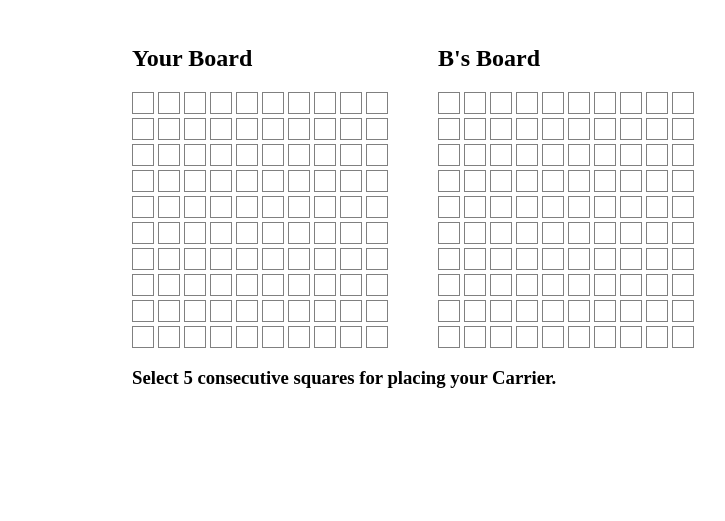
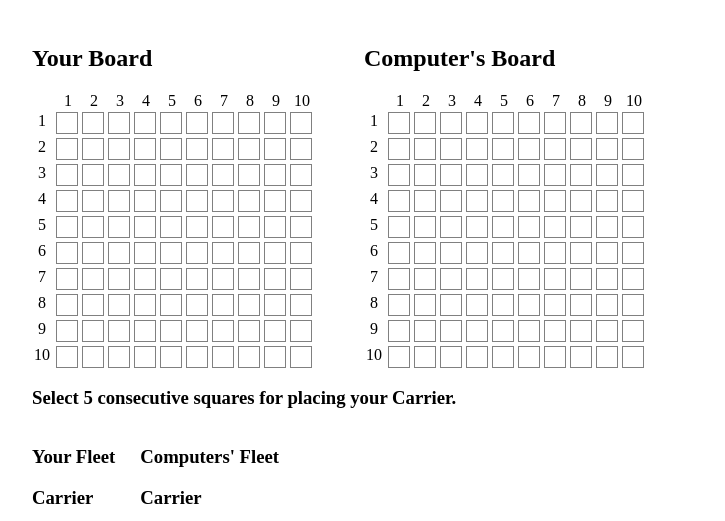
Before and after one commit to paposeco/battleship, a website built with webpack: page dist/index.html in a window 1280 px wide. Shown: the part 175-696 px from the top of the page, without its empty margins (58-783 px from the left). Built offline with nearby package versions, Linux system fonts and the light colour scheme.

Commit message:
number of moves. started working on showing sunken ships

```diff
--- a/src/gameboard.js
+++ b/src/gameboard.js
@@ -268,18 +268,18 @@
   const boardStatusOnCoordinates = victimsBoard.coordinates[coordinates];
   const transformedCoordinates = [coordinates[0] + "," + coordinates[1]];
   if (boardStatusOnCoordinates === 1) {
-    console.log("hit");
+    //console.log("hit");
     for (let i = 0; i < victimsFleet.length; i++) {
       const arrayOfCoordinates = victimsFleet[i].coordinates.flat();
       const isItThisShip = arrayOfCoordinates.includes(
         transformedCoordinates[0]
       );
-      console.log(victimsFleet[i]);
-      console.log("coordinates");
-      console.log(coordinates);
-      console.log("transformed");
-      console.log(transformedCoordinates);
-      console.log("isit" + isItThisShip);
+      // console.log(victimsFleet[i]);
+      // console.log("coordinates");
+      // console.log(coordinates);
+      // console.log("transformed");
+      // console.log(transformedCoordinates);
+      // console.log("isit" + isItThisShip);
       if (isItThisShip) {
         const hitIndex = arrayOfCoordinates.findIndex(
           (element) => element === transformedCoordinates[0]
@@ -292,15 +292,17 @@
           console.log("ship sunk: " + victimsFleet[i].name);
           const sunkenShips = countSunkenShips(victimsFleet);
           if (sunkenShips === 5) {
-            console.log("gameover");
+            //console.log("gameover");
             return "gameover";
+          } else {
+            return ["hit", victimsFleet[i].name];
           }
         }
         return "hit";
       }
     }
   } else {
-    console.log("miss");
+    //console.log("miss");
     victimsBoard.coordinates[coordinates] = "m";
     attackerAdvBoard.coordinates[coordinates] = "m";
     return "miss";
--- a/src/index.js
+++ b/src/index.js
@@ -7,10 +7,40 @@
 //i'm atributting coordinates do player's A ships, and changing them later according to user input
 let playerA = setupPlayers("playerA", [], {}, {});
 let playerB = setupPlayers("playerB", [], {}, {});
+let nummoves = 0;
 const updatedPlayers = startGame(playerA, playerB);
 
 playerA = updatedPlayers[0];
 playerB = updatedPlayers[1];
+
+//onpageload
+
+const topnumber = document.getElementById("topnumberJ");
+const topnumberAdv = document.getElementById("topnumberJAdv");
+for (let k = 0; k <= 10; k++) {
+  const div = document.createElement("div");
+  const diva = document.createElement("div");
+  if (k === 0) {
+    div.textContent = "";
+    diva.textContent = "";
+  } else {
+    div.textContent = k;
+    diva.textContent = k;
+  }
+  topnumber.appendChild(div);
+  topnumberAdv.appendChild(diva);
+}
+
+const numberI = document.getElementById("numberI");
+const numberIAdv = document.getElementById("numberIAdv");
+for (let z = 1; z <= 10; z++) {
+  const div = document.createElement("div");
+  const diva = document.createElement("div");
+  div.textContent = z;
+  diva.textContent = z;
+  numberI.appendChild(div);
+  numberIAdv.appendChild(diva);
+}
 
 for (let i = 1; i <= 10; i++) {
   for (let j = 1; j <= 10; j++) {
@@ -276,18 +306,23 @@
   div.removeEventListener("click", attackonclick);
   gamestatus = gameLoop(divcoord, playerA, playerB);
   const newmove = document.createElement("h3");
-  const moves = document.getElementById("moves");
+  ++nummoves;
+
   if (div.classList.contains("hit")) {
-    newmove.textContent = "You have hit a ship!";
+    newmove.innerHTML = `<span class="movecounter">${nummoves}</span> [${divID}]: You have hit a ship!`;
+    //newmove.textContent = `[${divID}]: You have hit a ship! `;
   } else {
-    newmove.textContent = "You missed.";
+    newmove.innerHTML = `<span class="movecounter">${nummoves}</span> [${divID}]: You missed`;
+    //    newmove.textContent = `[${divID}]: You missed. `;
   }
   const movesDisplayed = document.querySelectorAll("#moves");
   const numberOfMoves = movesDisplayed[0].childNodes.length;
   if (numberOfMoves === 7) {
     movesDisplayed[0].removeChild(movesDisplayed[0].firstChild);
   }
+
   moves.appendChild(newmove);
+  // moves.insertBefore(span, newmove);
   const advboard = document.getElementById("advBoard");
   const allemptydivs = advboard.querySelectorAll(".notSelectedB");
   allemptydivs.forEach((element) =>
@@ -316,11 +351,16 @@
     div.classList.add("hit");
   }
   const newmove = document.createElement("h3");
+  newmove.setAttribute("class", "opponentmove");
   const moves = document.getElementById("moves");
+  nummoves++;
+  const divid = div.getAttribute("id");
   if (hitormissBvsA === "hit") {
-    newmove.textContent = "Player B hit one of your ships.";
+    // newmove.textContent = `[${divid}]: The computer hit one of your ships.`;
+    newmove.innerHTML = `<span class="movecounter">${nummoves}</span> [${divid}]: The computer hit one of your ships.`;
   } else if (hitormissBvsA === "miss") {
-    newmove.textContent = "Player B missed.";
+    // newmove.textContent = `[${divid}]: The computer missed.`;
+    newmove.innerHTML = `<span class="movecounter">${nummoves}</span> [${divid}]: The computer missed.`;
   }
   const movesDisplayed = document.querySelectorAll("#moves");
   const numberOfMoves = movesDisplayed[0].childNodes.length;
@@ -351,10 +391,8 @@
 
 // remover a informacao que é para atacar.
 // sempre que um navio se afundar dizer. e a quem é que o navio pertencia
-// quando ha um hit escrever que ha para alem de mudar a cor
+
 // mudar a cor desse navio
 // legenda das cores e mudar as cores
 // game over e dizer quem é que ganhou
 // talvez melhorar o AI
-
-// se calhar as moves ficavam melhor por ordem em vez de subsituir
--- a/src/style.css
+++ b/src/style.css
@@ -1,5 +1,5 @@
 body {
-  width: 900px;
+  width: 1100px;
   height: 600px;
   margin: 200px auto;
 }
@@ -46,3 +46,57 @@
 .hit {
   background-color: black;
 }
+
+#topnumberJ,
+#topnumberJAdv {
+  display: grid;
+  grid-template-columns: repeat(11, 22px);
+  gap: 4px;
+}
+
+#topnumberJ div,
+#topnumberJAdv div {
+  width: 20px;
+  height: 20px;
+  text-align: center;
+}
+
+#divoutside,
+#divoutsideAdv {
+  display: flex;
+  flex-direction: row;
+}
+
+#numberI,
+#numberIAdv {
+  display: grid;
+  grid-template-rows: repeat(10, 22px);
+  gap: 4px;
+  margin-right: 4px;
+}
+
+#numberI div,
+#numberIAdv div {
+  width: 20px;
+  height: 20px;
+  text-align: center;
+}
+
+.opponentmove {
+  color: grey;
+}
+
+.movecounter {
+  color: lightgrey;
+  font-weight: normal;
+}
+
+#fleets {
+  display: flex;
+  flex-direction: row;
+  gap: 20px;
+}
+
+.sunk {
+  text-decoration: line-through;
+}
```
Also changed, not shown: dist/index.html, dist/main.js.
